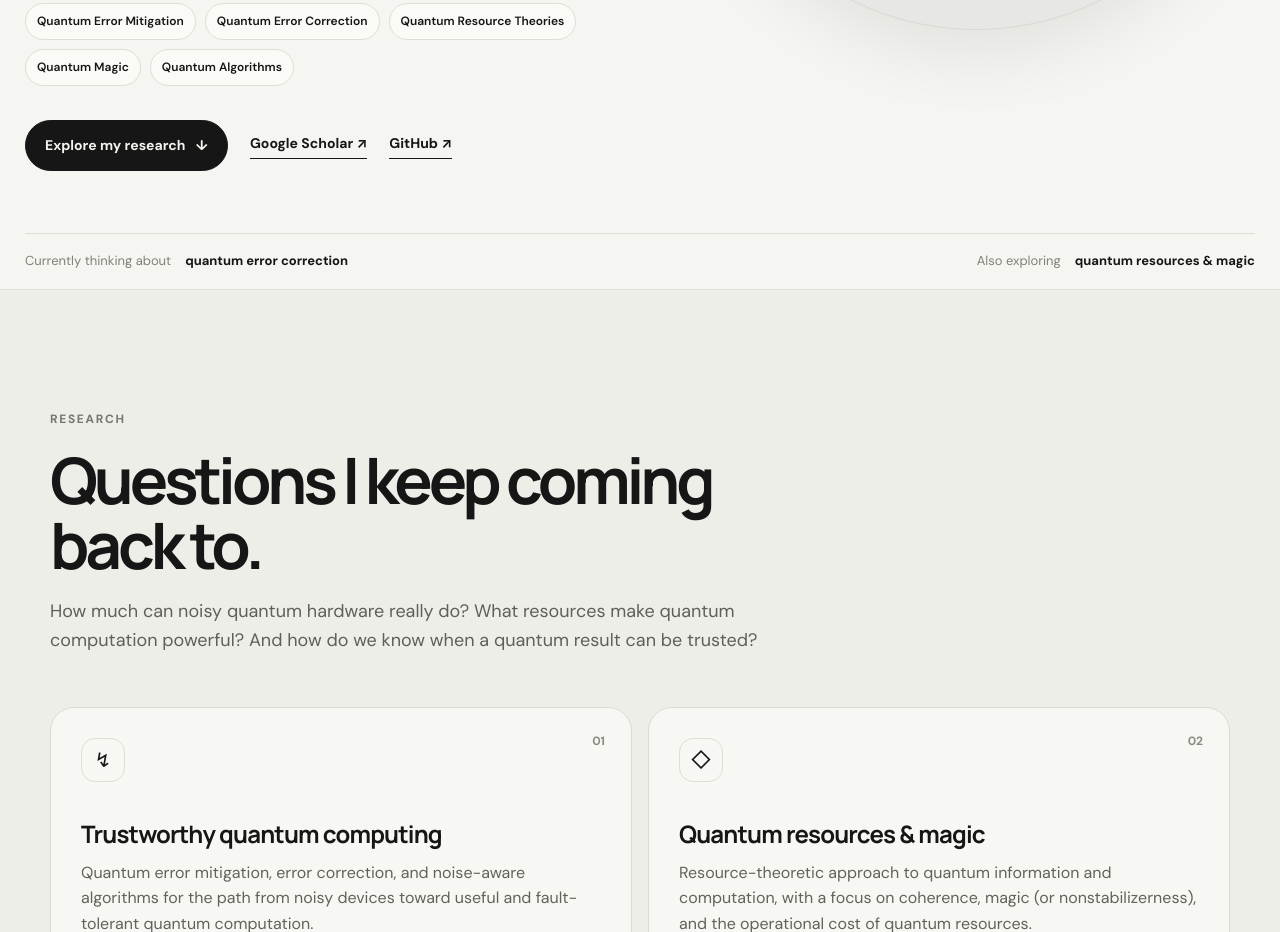
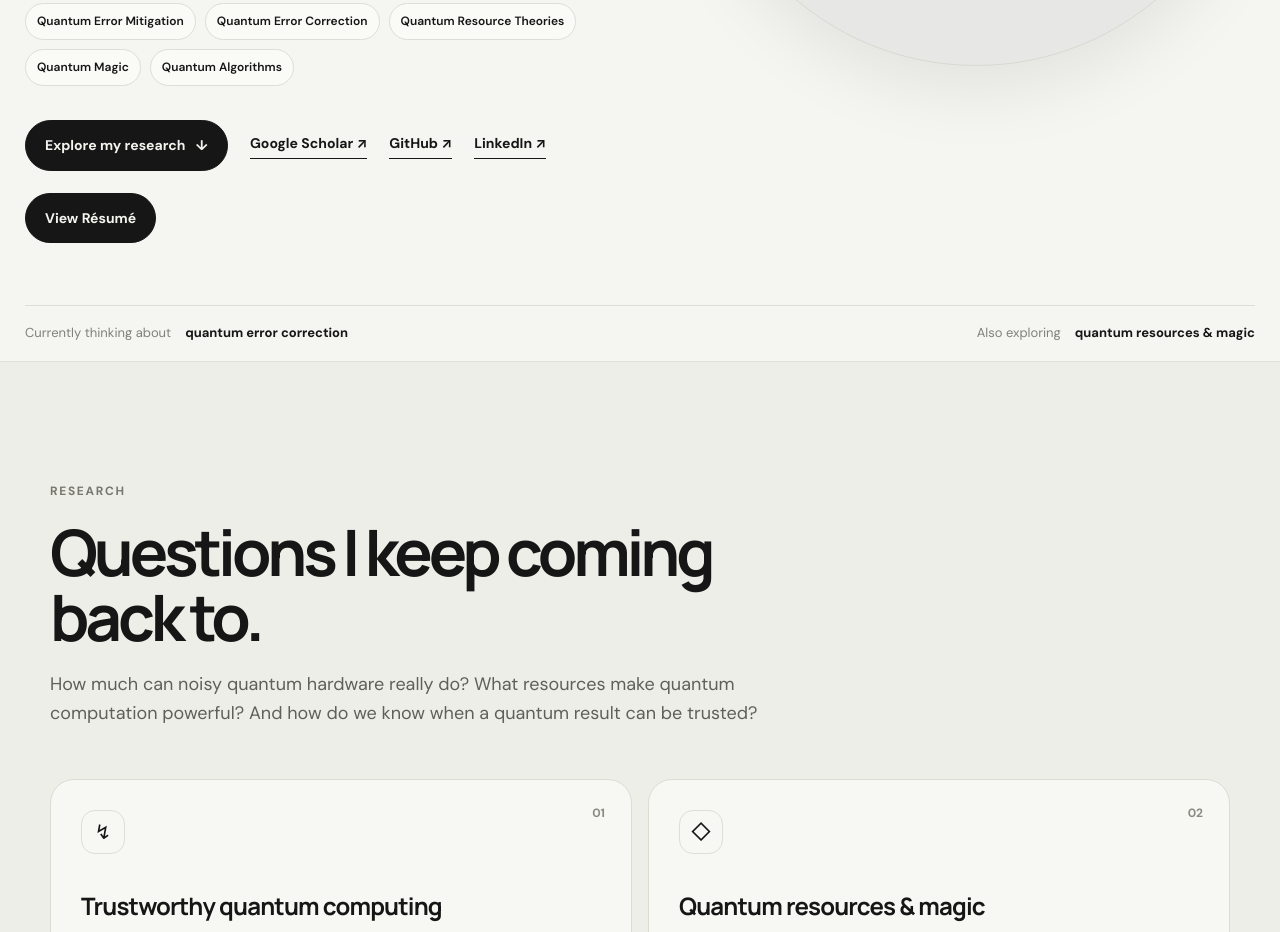
Before and after one commit to gaurav-quantum/gaurav-quantum.github.io, a plain HTML site: page index.html in a window 1280 px wide. Shown: the part 832-1764 px from the top of the page. Drawn offline with Linux system fonts and the light colour scheme; grey boxes are pictures that could not be loaded.

Commit message:
Add LinkedIn and Resume links to top

```diff
--- a/index.html
+++ b/index.html
@@ -53,6 +53,8 @@
             <a class="button button-dark" href="#research">Explore my research <span>↓</span></a>
             <a class="text-link" href="https://scholar.google.com/citations?user=7Rgm9icAAAAJ&hl=en" target="_blank" rel="noreferrer">Google Scholar ↗</a>
             <a class="text-link" href="https://github.com/gaurav-quantum" target="_blank" rel="noreferrer">GitHub ↗</a>
+            <a class="text-link" href="https://www.linkedin.com/in/gaurav-iiser" target="_blank" rel="noopener noreferrer"> LinkedIn ↗ </a>
+            <a class="button button-dark" href="assets/Gaurav_Saxena_Resume.pdf" target="_blank" rel="noopener noreferrer"> View Résumé</a>
           </div>
         </div>
 
```
